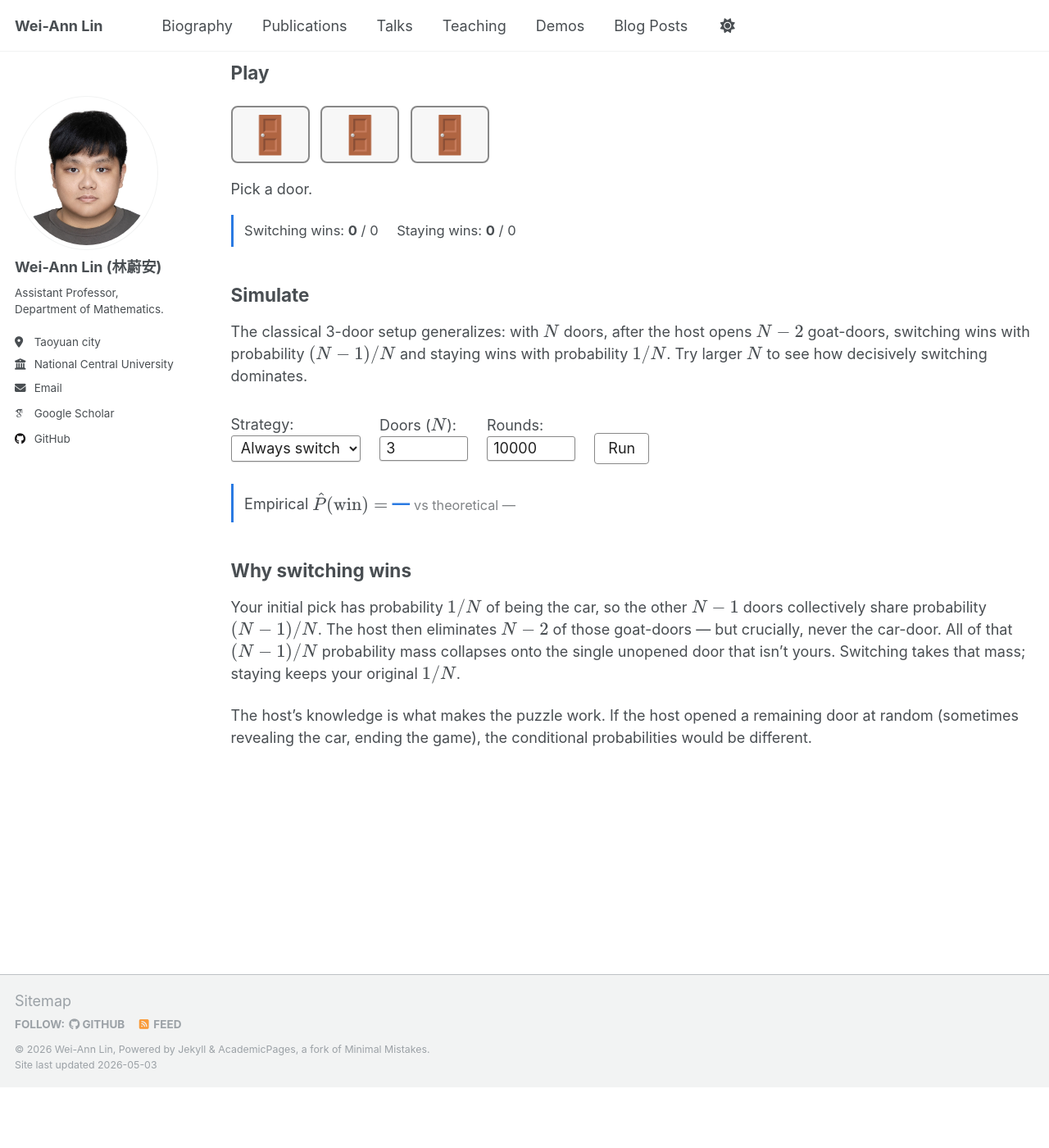
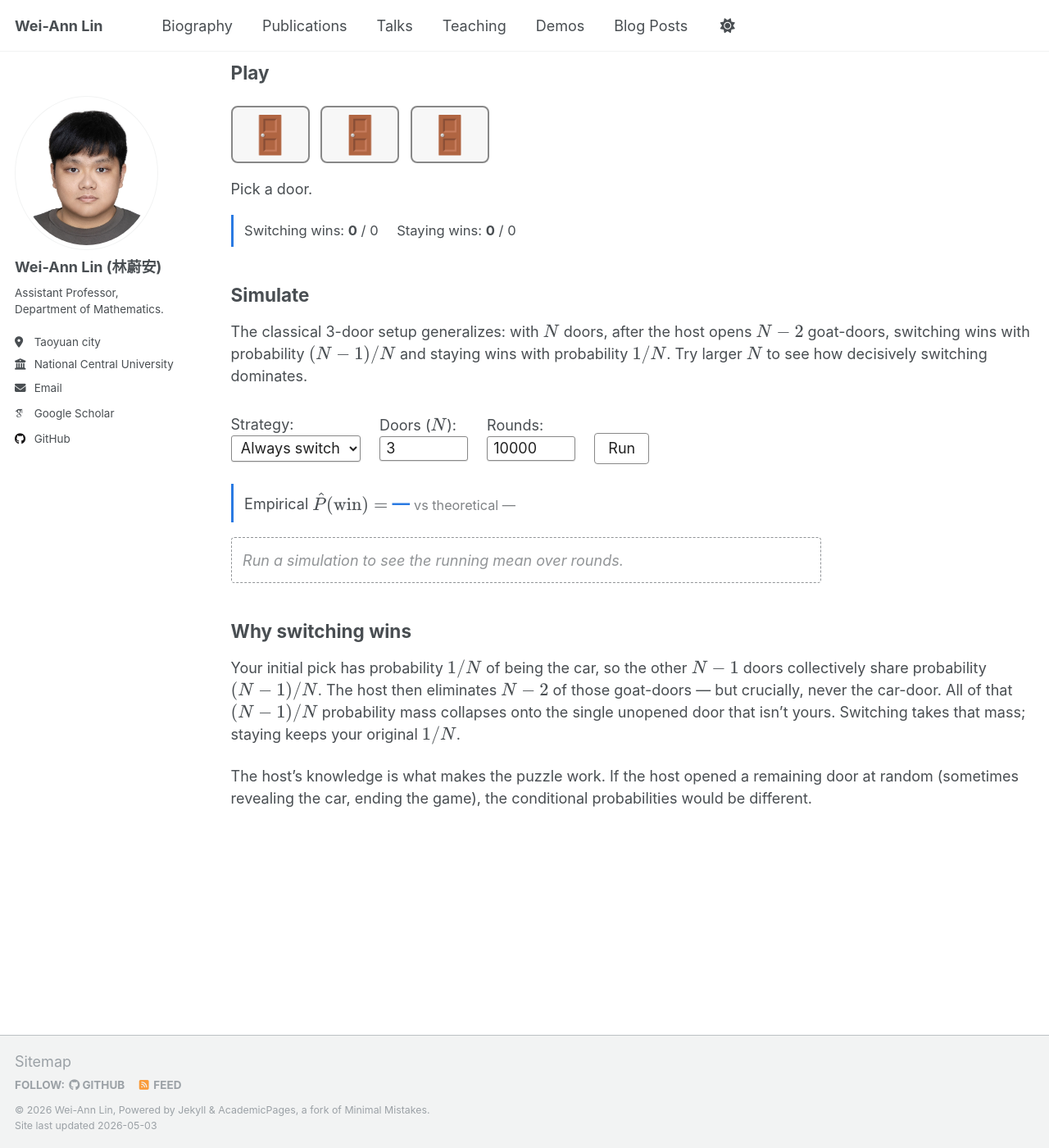
Before and after one commit to weiannlin/weiannlin.github.io, a Jekyll site: the page built from _pages/demos-monty-hall.md, in a window 1280 px wide and 1400 px high, scrolled down 274 px. Shown: the whole window at 82% size. Built offline with Jekyll 4.4.1, drawn with Linux system fonts in a browser that asks for light colours; some web fonts are replaced; before the commit the page ends 1600 px from its top, so only the background shows below that; part of the change alters nothing that is shown.

Commit message:
add convergence line chart to Monty Hall simulator

```diff
--- a/_pages/demos-monty-hall.md
+++ b/_pages/demos-monty-hall.md
@@ -44,6 +44,13 @@ author_profile: true
   }
   .mh-sim-result strong { font-size: 1.2rem; color: #2a7ae2; }
   .mh-sim-result .theo { opacity: 0.7; font-size: 0.9rem; }
+  .mh-chart-wrap { margin-top: 1rem; max-width: 720px; }
+  .mh-chart-wrap svg { width: 100%; height: auto; display: block; }
+  .mh-chart-placeholder {
+    padding: 0.75rem; opacity: 0.6; font-style: italic;
+    border: 1px dashed currentColor; border-radius: 4px;
+  }
+  .mh-chart-caption { margin-top: 0.4rem; font-size: 0.9rem; opacity: 0.85; }
 </style>
 
 Behind one of three doors is a car. Behind the other two are goats. You pick a door. The host — who knows where the car is — opens one of the remaining doors to reveal a goat, then offers you the chance to switch. **Should you?**
@@ -87,6 +94,13 @@ The classical 3-door setup generalizes: with $N$ doors, after the host opens $N-
   <div class="mh-sim-result">
     Empirical $\hat{P}(\mathrm{win}) = $ <strong id="mh-prob">—</strong>
     <span class="theo">vs theoretical <span id="mh-theo">—</span></span>
+  </div>
+  <div class="mh-chart-wrap">
+    <div class="mh-chart-placeholder" id="mh-chart-placeholder">Run a simulation to see the running mean over rounds.</div>
+    <svg id="mh-chart" viewBox="0 0 600 260" preserveAspectRatio="xMidYMid meet" style="display:none;"></svg>
+    <div class="mh-chart-caption" id="mh-chart-caption" hidden>
+      Running mean of $\hat{P}(\mathrm{win})$ vs round index. Early rounds swing widely — the standard error of a fraction shrinks like $1/\sqrt{R}$, so concentration on the theoretical value (dashed) only kicks in once $R$ is large.
+    </div>
   </div>
 </div>
 
@@ -172,18 +186,79 @@ The host's knowledge is what makes the puzzle work. If the host opened a remaini
     const N = Math.max(3, Math.min(1000, parseInt($('mh-doors').value, 10) || 3));
     const R = Math.max(100, Math.min(1000000, parseInt($('mh-rounds').value, 10) || 10000));
     let wins = 0;
+    // Track the running mean at every round so we can visualize convergence.
     // Equivalent reasoning: with host opening all but one of the non-picked doors
     // (and never the car), switching wins iff car !== initial pick.
+    const running = new Float32Array(R);
     for (let r = 0; r < R; r++) {
       const car = Math.floor(Math.random() * N);
       const pick = Math.floor(Math.random() * N);
       const won = (strat === 'switch') ? (car !== pick) : (car === pick);
       if (won) wins++;
+      running[r] = wins / (r + 1);
     }
     $('mh-prob').textContent = (wins / R).toFixed(4);
     const theo = (strat === 'switch') ? (N - 1) / N : 1 / N;
     $('mh-theo').textContent = theo.toFixed(4);
+    drawChart(running, theo);
   }
+
+  function drawChart(running, theo) {
+    const svg = $('mh-chart');
+    const placeholder = $('mh-chart-placeholder');
+    const caption = $('mh-chart-caption');
+    const W = 600, H = 260;
+    const M = { l: 46, r: 14, t: 12, b: 32 };
+    const innerW = W - M.l - M.r, innerH = H - M.t - M.b;
+    const N = running.length;
+    const x = i => M.l + (i / Math.max(1, N - 1)) * innerW;
+    const y = v => M.t + (1 - v) * innerH;
+
+    // Downsample to ~600 points if R is very large (keeps SVG light + smooth).
+    const TARGET = 600;
+    let pts;
+    if (N <= TARGET) {
+      pts = [];
+      for (let i = 0; i < N; i++) pts.push([i, running[i]]);
+    } else {
+      const step = Math.ceil(N / TARGET);
+      pts = [];
+      for (let i = 0; i < N; i += step) pts.push([i, running[i]]);
+      if (pts[pts.length - 1][0] !== N - 1) pts.push([N - 1, running[N - 1]]);
+    }
+
+    let s = '';
+    // background grid + axes
+    s += `<rect x="${M.l}" y="${M.t}" width="${innerW}" height="${innerH}" fill="none" stroke="currentColor" stroke-opacity="0.25"/>`;
+    for (const v of [0, 0.25, 0.5, 0.75, 1]) {
+      s += `<line x1="${M.l}" y1="${y(v).toFixed(1)}" x2="${M.l + innerW}" y2="${y(v).toFixed(1)}" stroke="currentColor" stroke-opacity="0.1"/>`;
+      s += `<text x="${M.l - 6}" y="${(y(v) + 4).toFixed(1)}" text-anchor="end" fill="currentColor" font-size="11" opacity="0.75">${v}</text>`;
+    }
+    for (const f of [0, 0.25, 0.5, 0.75, 1]) {
+      const xi = Math.round(f * (N - 1));
+      const xp = x(xi);
+      s += `<text x="${xp.toFixed(1)}" y="${(M.t + innerH + 18).toFixed(1)}" text-anchor="middle" fill="currentColor" font-size="11" opacity="0.75">${xi.toLocaleString()}</text>`;
+    }
+    // axis titles
+    s += `<text x="${(M.l + innerW / 2).toFixed(1)}" y="${H - 4}" text-anchor="middle" fill="currentColor" font-size="11" opacity="0.7">round</text>`;
+
+    // theoretical line (dashed)
+    s += `<line x1="${M.l}" y1="${y(theo).toFixed(1)}" x2="${M.l + innerW}" y2="${y(theo).toFixed(1)}" stroke="#2a7ae2" stroke-opacity="0.55" stroke-dasharray="5,4" stroke-width="1"/>`;
+    s += `<text x="${(M.l + innerW - 4).toFixed(1)}" y="${(y(theo) - 4).toFixed(1)}" text-anchor="end" fill="#2a7ae2" font-size="11" opacity="0.85">theoretical = ${theo.toFixed(3)}</text>`;
+
+    // running-mean path
+    let d = '';
+    for (let i = 0; i < pts.length; i++) {
+      d += (i === 0 ? 'M' : 'L') + x(pts[i][0]).toFixed(2) + ',' + y(pts[i][1]).toFixed(2);
+    }
+    s += `<path d="${d}" fill="none" stroke="#2a7ae2" stroke-width="1.5"/>`;
+
+    svg.innerHTML = s;
+    svg.style.display = 'block';
+    placeholder.style.display = 'none';
+    caption.hidden = false;
+  }
+
   $('mh-run').addEventListener('click', simulate);
 })();
 </script>
```
